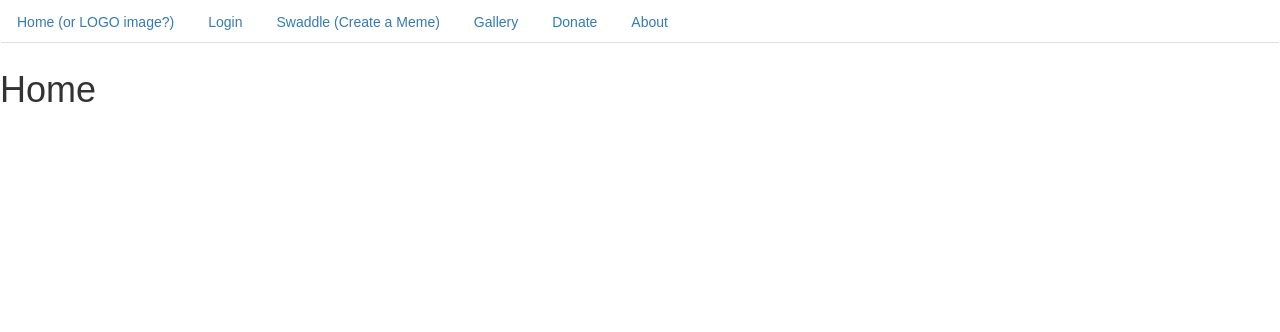
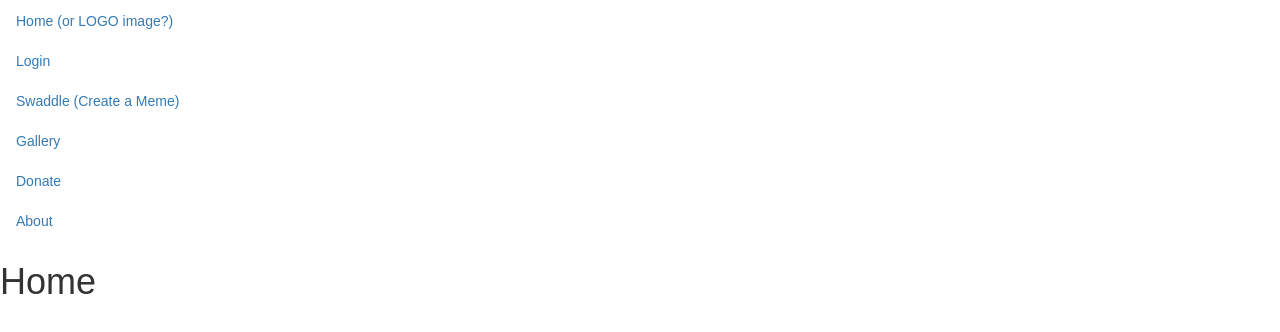
Before and after one commit to cecileanne/SwaddlesForWaddles, a React (Create React App) app in the folder client/: page / in a window 1280 px wide. Shown: the top 332 px of the page. Built offline with nearby package versions, Linux system fonts and the light colour scheme.

Commit message:
verticle nav

```diff
--- a/client/src/components/Navbar/index.js
+++ b/client/src/components/Navbar/index.js
@@ -3,8 +3,8 @@ import { Link } from "react-router-dom";
 
 function Navbar() {
   return (
-    <nav className="navbar navbar-expand-lg ">
-      <ul className="nav nav-tabs">
+    <nav className="navbar ">
+      <ul className="nav flex-column">
         <li className="nav-item">
           <Link to="/">Home (or LOGO image?)</Link>
         </li>
```
